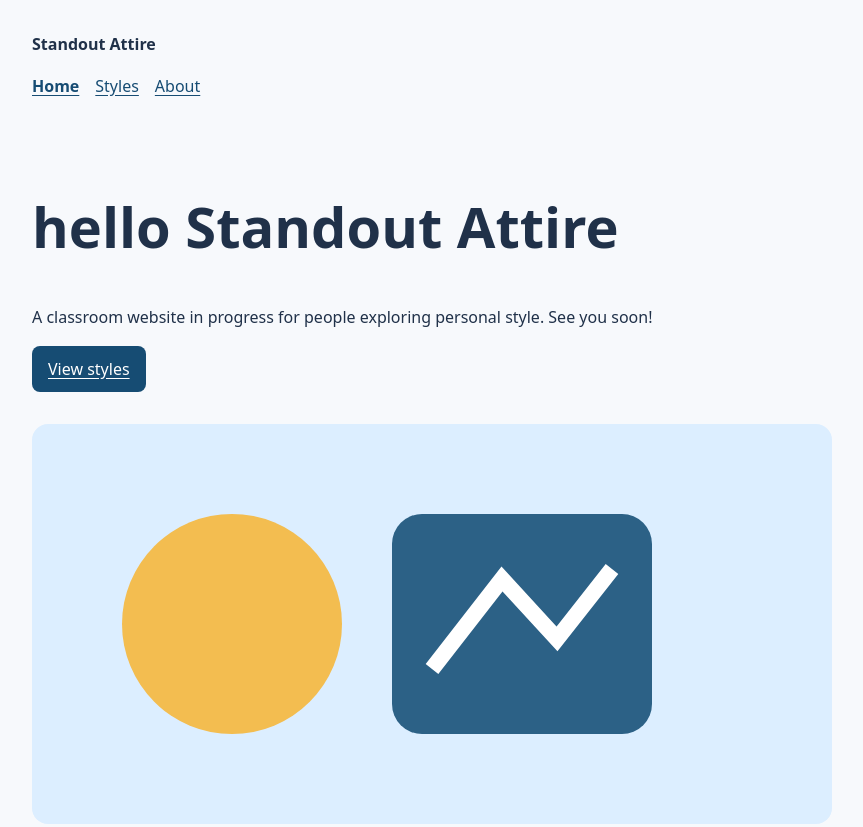
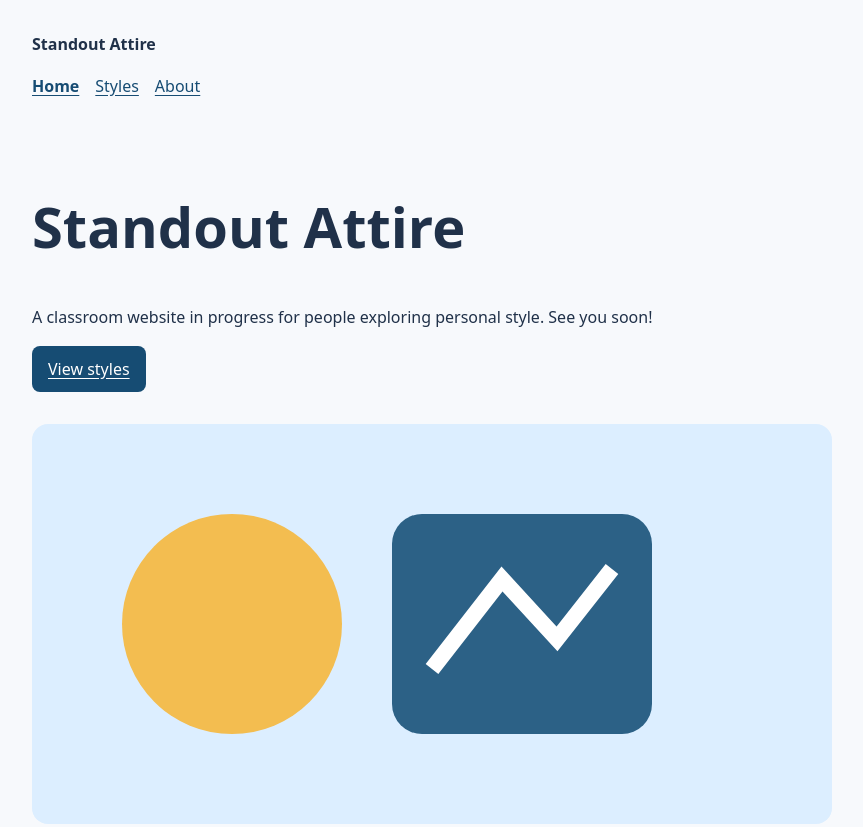
Before and after one commit to cadenm0414-dot/STANDOUTATTIRE, a plain HTML site: page standout-attire-r001/site/index.html in a window 1280 px wide. Shown: the top 827 px of the page, without its empty margins (96-959 px from the left). Drawn offline with Linux system fonts and the light colour scheme.

Commit message:
change h1

```diff
--- a/standout-attire-r001/site/index.html
+++ b/standout-attire-r001/site/index.html
@@ -21,7 +21,7 @@
   <main id="main" class="wrap">
     <!-- STUDENT EDIT: HERO. Change the words inside tags, then save and refresh. -->
     <section class="hero" aria-labelledby="hero-title">
-      <h1 id="hero-title">hello Standout Attire</h1>
+      <h1 id="hero-title">Standout Attire</h1>
       <p>A classroom website in progress for people exploring personal style. See you soon!</p>
       <a class="button" href="styles.html">View styles</a>
     </section>
```
